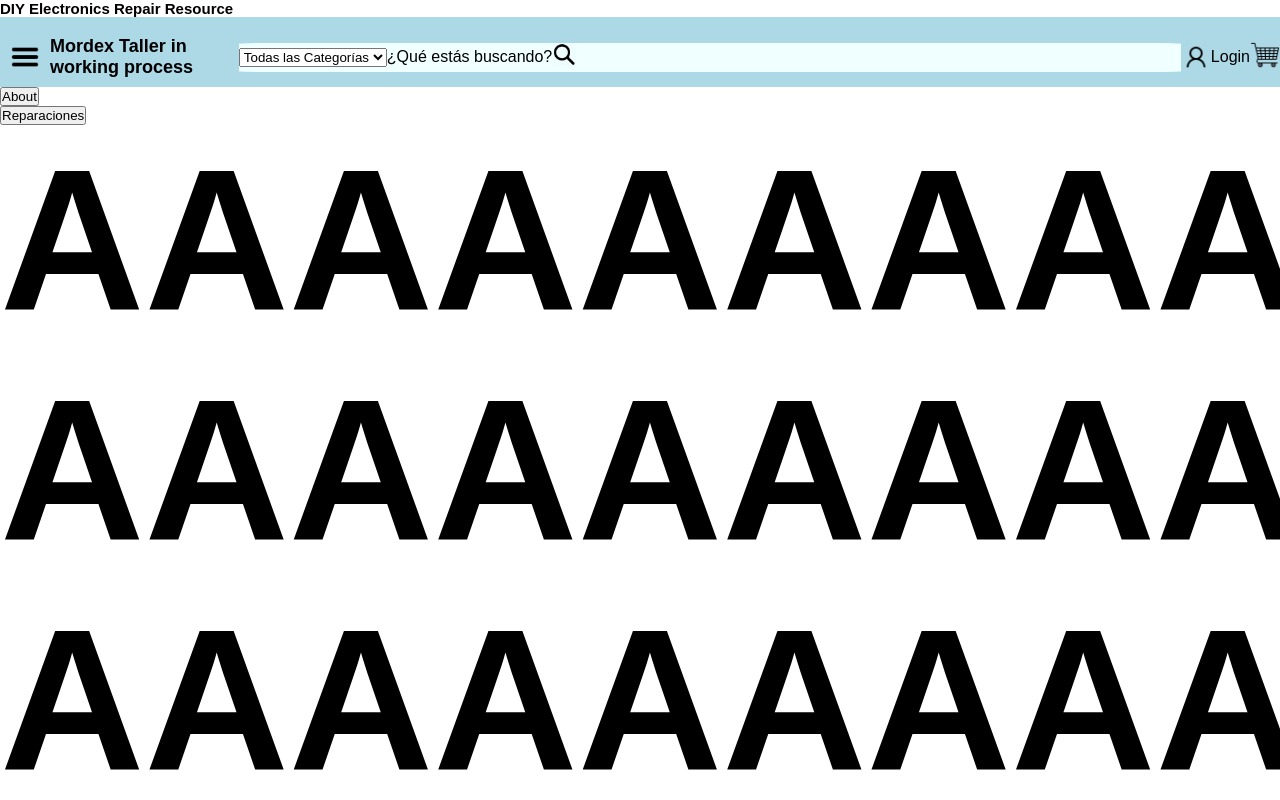
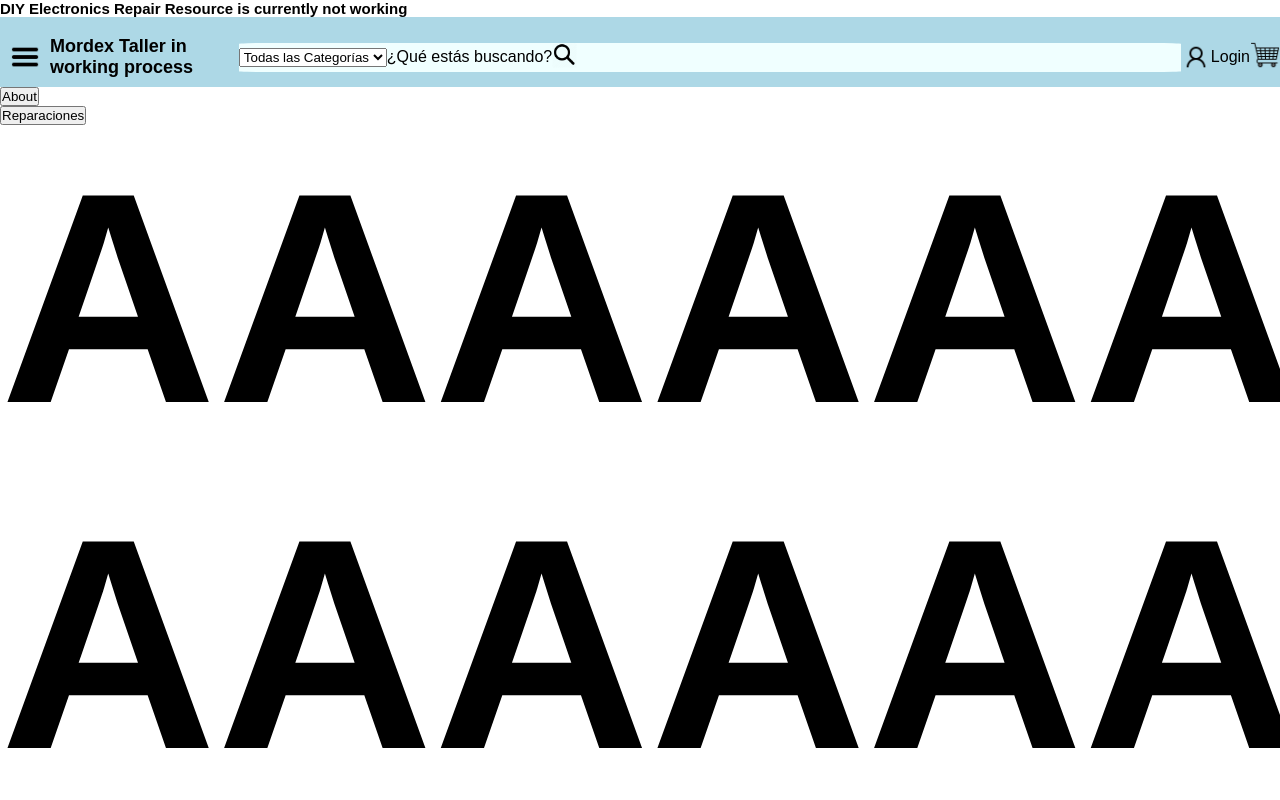
Before and after one commit to MauricioStrang/Mordex-Taller, a Next.js app: page / in a window 1280 px wide. Shown: the top 800 px of the page. Built offline with nearby package versions, Linux system fonts and the light colour scheme.

Commit message:
testing banner

```diff
--- a/src/app/page.module.css
+++ b/src/app/page.module.css
@@ -1,3 +1,3 @@
 .scrollTest{
-  font-size: 200px;
+  font-size: 300px;
 }
--- a/src/components/banner/banner.jsx
+++ b/src/components/banner/banner.jsx
@@ -4,7 +4,7 @@ const Banner = ({ isVisible }) => {
   return (
 
     <div className={`container ${!isVisible ? "hidden-banner" : ""}`}>
-      <h1 className={styles.bannerText}>DIY Electronics Repair Resource</h1>
+      <h1 className={styles.bannerText}>DIY Electronics Repair Resource is currently not working</h1>
     </div>
   );
 }
```
